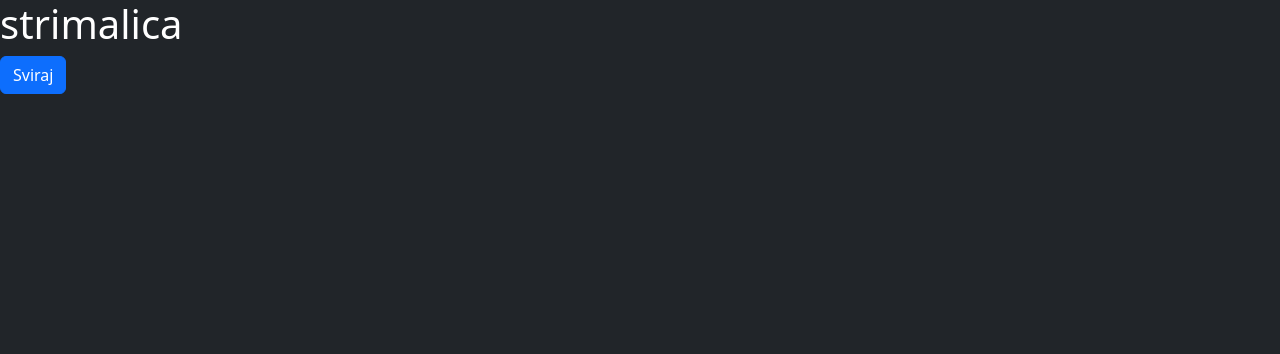
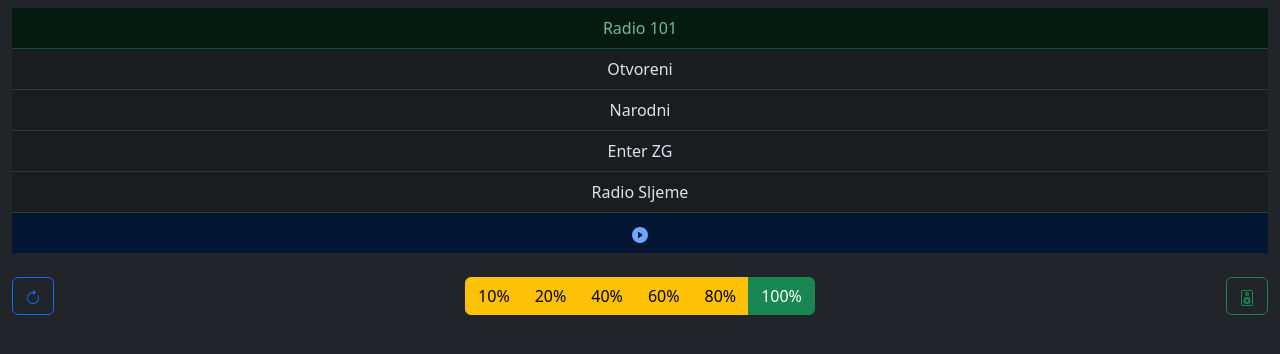
Before and after one commit to Prokleta-Kuja/strimalica, a Vue app in the folder src/: page / in a window 1280 px wide. Shown: the top 354 px of the page. Built offline with nearby package versions, Linux system fonts and the light colour scheme.

Commit message:
almost done

```diff
--- a/src/src/App.vue
+++ b/src/src/App.vue
@@ -1,13 +1,56 @@
 <script setup lang="ts">
-import HelloWorld from './components/HelloWorld.vue';
+import StreamItem from './components/StreamItem.vue';
+import VolumeStep from './components/VolumeStep.vue';
+import { useRadioPlayer } from './stores/RadioPlayer';
+
+const radio = useRadioPlayer();
+const refresh = () => window.location.reload();
 </script>
-
 <template>
-  <header>
-    <h1>strimalica</h1>
-  </header>
-
-  <main>
-    <HelloWorld txt="Sviraj" />
-  </main>
+  <div className="container-fluid mt-2">
+    <div className="list-group list-group-flush">
+      <StreamItem v-for="stream in radio.radioStreams" :key="stream.id" :stream="stream" />
+      <button type="button" @click="radio.toggleRadio" class="text-center list-group-item list-group-item-action"
+        :class="[radio.isPlaying ? 'list-group-item-danger' : 'list-group-item-primary']">
+        <svg v-if="radio.isPlaying" xmlns="http://www.w3.org/2000/svg" width="16" height="16" fill="currentColor"
+          class="bi bi-stop-circle-fill" viewBox="0 0 16 16">
+          <path
+            d="M16 8A8 8 0 1 1 0 8a8 8 0 0 1 16 0zM6.5 5A1.5 1.5 0 0 0 5 6.5v3A1.5 1.5 0 0 0 6.5 11h3A1.5 1.5 0 0 0 11 9.5v-3A1.5 1.5 0 0 0 9.5 5h-3z" />
+        </svg>
+        <svg v-else xmlns="http://www.w3.org/2000/svg" width="16" height="16" fill="currentColor"
+          class="bi bi-play-circle-fill" viewBox="0 0 16 16">
+          <path
+            d="M16 8A8 8 0 1 1 0 8a8 8 0 0 1 16 0zM6.79 5.093A.5.5 0 0 0 6 5.5v5a.5.5 0 0 0 .79.407l3.5-2.5a.5.5 0 0 0 0-.814l-3.5-2.5z" />
+        </svg>
+      </button>
+    </div>
+    <div className="d-flex justify-content-between">
+      <div className="mt-4">
+        <button className="btn btn-outline-primary" @click="refresh">
+          <svg xmlns="http://www.w3.org/2000/svg" width="16" height="16" fill="currentColor" class="bi bi-arrow-clockwise"
+            viewBox="0 0 16 16">
+            <path fill-rule="evenodd" d="M8 3a5 5 0 1 0 4.546 2.914.5.5 0 0 1 .908-.417A6 6 0 1 1 8 2v1z" />
+            <path
+              d="M8 4.466V.534a.25.25 0 0 1 .41-.192l2.36 1.966c.12.1.12.284 0 .384L8.41 4.658A.25.25 0 0 1 8 4.466z" />
+          </svg><i className="bi bi-arrow-clockwise"></i>
+        </button>
+      </div>
+      <div className="text-center mt-4">
+        <div className="btn-group">
+          <VolumeStep v-for="step in radio.volumeSteps" :key="step" :val="step" />
+        </div>
+      </div>
+      <div className="mt-4">
+        <button className="btn btn-outline-success" @click="radio.changeDevice">
+          <svg xmlns="http://www.w3.org/2000/svg" width="16" height="16" fill="currentColor" class="bi bi-speaker"
+            viewBox="0 0 16 16">
+            <path
+              d="M12 1a1 1 0 0 1 1 1v12a1 1 0 0 1-1 1H4a1 1 0 0 1-1-1V2a1 1 0 0 1 1-1h8zM4 0a2 2 0 0 0-2 2v12a2 2 0 0 0 2 2h8a2 2 0 0 0 2-2V2a2 2 0 0 0-2-2H4z" />
+            <path
+              d="M8 4.75a.75.75 0 1 1 0-1.5.75.75 0 0 1 0 1.5zM8 6a2 2 0 1 0 0-4 2 2 0 0 0 0 4zm0 3a1.5 1.5 0 1 0 0 3 1.5 1.5 0 0 0 0-3zm-3.5 1.5a3.5 3.5 0 1 1 7 0 3.5 3.5 0 0 1-7 0z" />
+          </svg>
+        </button>
+      </div>
+    </div>
+  </div>
 </template>
--- a/src/src/components/HelloWorld.vue
+++ /dev/null
@@ -1,14 +0,0 @@
-<script setup lang="ts">
-import { useRadioPlayer } from '@/stores/RadioPlayer';
-
-defineProps<{
-  txt: string
-}>()
-
-const radioPlayer = useRadioPlayer();
-radioPlayer.changeStation(radioPlayer.radioStreams[0])
-</script>
-
-<template>
-  <button class="btn btn-primary" @click="radioPlayer.toggleRadio">{{ txt }}</button>
-</template>
--- /dev/null
+++ b/src/src/components/StreamItem.vue
@@ -0,0 +1,20 @@
+<script setup lang="ts">
+import { useRadioPlayer, type IRadioStream } from '@/stores/RadioPlayer';
+import { ref } from 'vue';
+const props = defineProps<{
+    stream: IRadioStream
+}>()
+
+const el = ref<HTMLButtonElement | null>(null);
+const radioPlayer = useRadioPlayer();
+const changeStream = () => {
+    radioPlayer.changeStation(props.stream);
+    el.value?.blur();
+};
+</script>
+<template>
+    <button ref="el" type="button" @click="changeStream" class="text-center list-group-item list-group-item-action"
+        :class="[radioPlayer.currentStream.id === props.stream.id ? 'list-group-item-success' : 'list-group-item-dark']">
+        {{ props.stream.title }}
+    </button>
+</template>
--- /dev/null
+++ b/src/src/components/VolumeStep.vue
@@ -0,0 +1,20 @@
+<script setup lang="ts">
+import { useRadioPlayer } from '@/stores/RadioPlayer';
+import { ref } from 'vue';
+const props = defineProps<{
+    val: number
+}>()
+
+const el = ref<HTMLButtonElement | null>(null);
+const radioPlayer = useRadioPlayer();
+const changeVolume = () => {
+    radioPlayer.changeVolume(props.val);
+    el.value?.blur();
+};
+</script>
+<template>
+    <button ref="el" type="button" @click="changeVolume" class="btn"
+        :class="[radioPlayer.currentVolume === props.val ? 'btn-success' : 'btn-warning']">
+        {{ props.val }}%
+    </button>
+</template>
--- a/src/src/stores/RadioPlayer.ts
+++ b/src/src/stores/RadioPlayer.ts
@@ -20,25 +20,26 @@
 export const useRadioPlayer = defineStore('radio-player', () => {
   const player = new Audio()
 
-  const radioStreams = reactive<IRadioStream[]>([
+  const volumeSteps: number[] = [10, 20, 40, 60, 80, 100]
+  const radioStreams: IRadioStream[] = [
     {
-      id: 0,
+      id: 1,
       title: 'Radio 101',
       url: 'http://live.radio101.hr:9531/stream.mp3'
     },
-    { id: 1, title: 'Otvoreni', url: 'http://stream2.otvoreni.hr/otvoreni' },
-    { id: 2, title: 'Narodni', url: 'http://live.narodni.hr:8059/narodni' },
+    { id: 2, title: 'Otvoreni', url: 'http://stream2.otvoreni.hr/otvoreni' },
+    { id: 3, title: 'Narodni', url: 'http://live.narodni.hr:8059/narodni' },
     {
-      id: 3,
+      id: 4,
       title: 'Enter ZG',
       url: 'http://live.enterzagreb.hr:8023/stream/'
     },
     {
-      id: 4,
+      id: 5,
       title: 'Radio Sljeme',
       url: 'https://21223.live.streamtheworld.com/SLJEMEAAC.aac'
     }
-  ])
+  ]
   const currentStream = reactive<IRadioStream>(radioStreams[0])
   const isPlaying = ref(false)
   const currentVolume = ref(100)
@@ -108,6 +109,7 @@
 
   return {
     isPlaying,
+    volumeSteps,
     radioStreams,
     currentVolume,
     currentStream,
```
